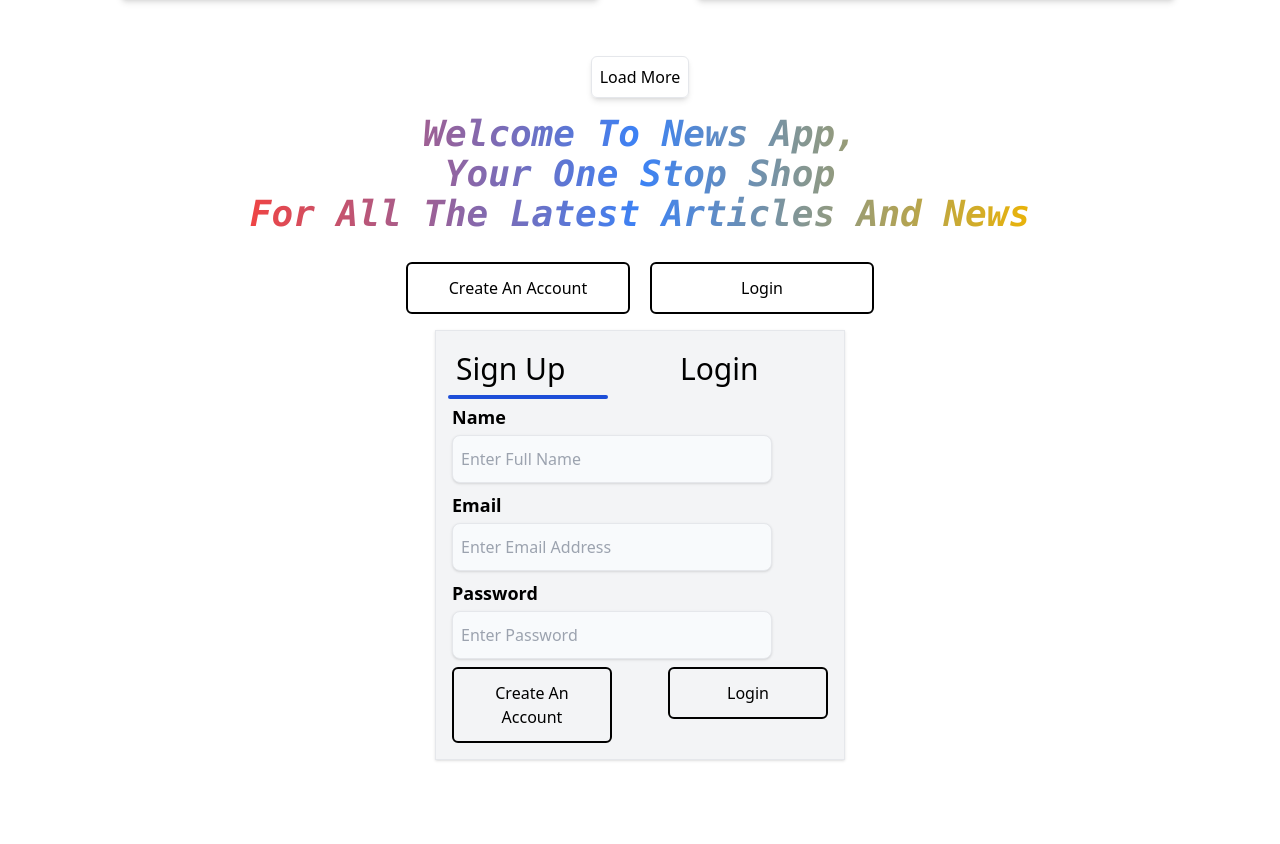
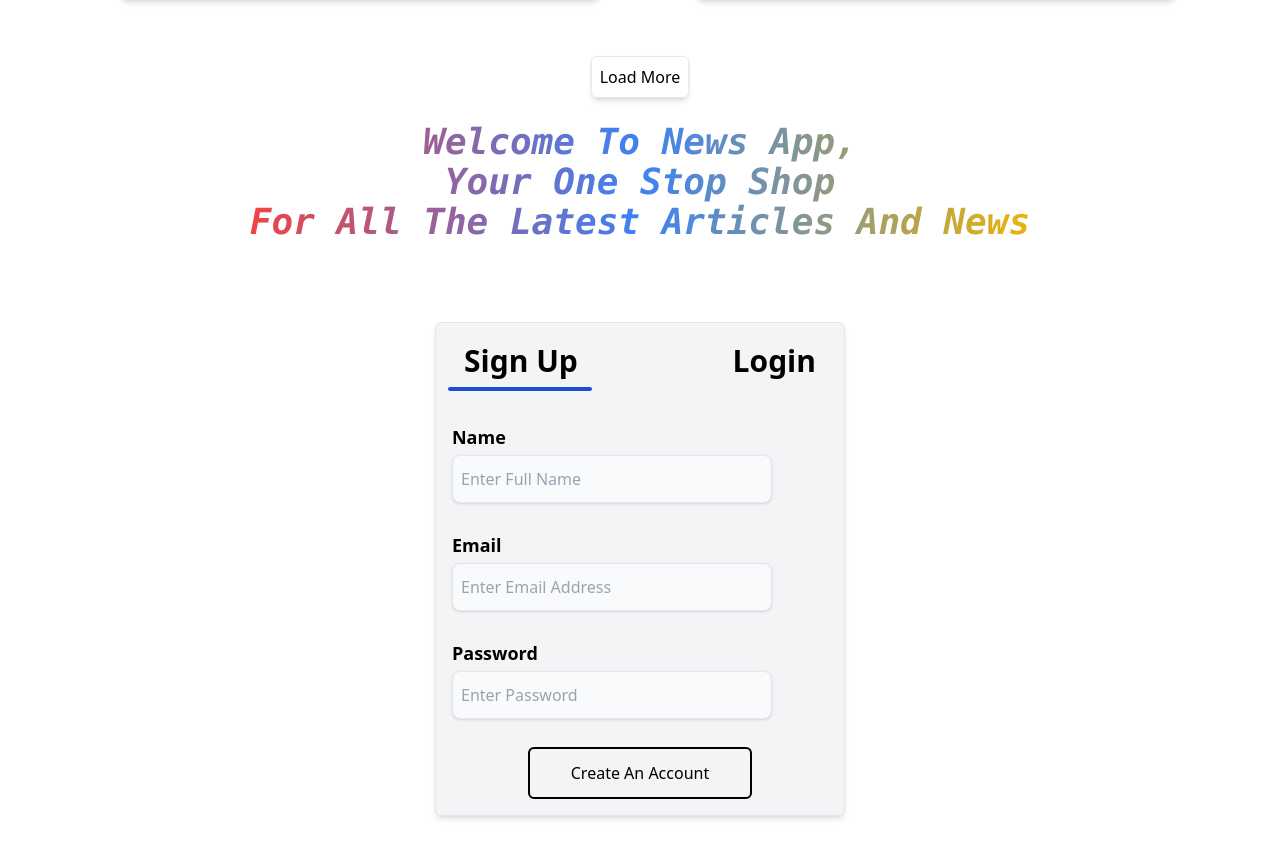
Before and after one commit to themuffineman/news-app, a React (Vite) app in the folder news/: page / in a window 1280 px wide. Shown: the part 4153-4997 px from the top of the page. Before the commit the page ends 4933 px from the top, so only its background shows below. Built offline with nearby package versions, Linux system fonts and the light colour scheme.

Commit message:
Form Complete

```diff
--- a/news/src/App.tsx
+++ b/news/src/App.tsx
@@ -4,7 +4,6 @@ import TrendingArticle from './components/TrendingArticle'
 import NewsGrid from './sections/NewsGrid'
 import Sources from './sections/Sources'
 import SignUpPage from './pages/SignUpPage'
-import SignUpForm from './components/SignUpForm'
 
 const App: React.FC = () => {
 
@@ -16,7 +15,6 @@ const App: React.FC = () => {
         <Sources/>
         <NewsGrid/>
         <SignUpPage/>
-        <SignUpForm/>
       </div>
     </>
   )
--- /dev/null
+++ b/news/src/components/LoginBtn.tsx
@@ -0,0 +1,9 @@
+import React from 'react'
+
+const LoginBtn:React.FC = () => {
+  return (
+    <button className='w-56 bg-transparent border-black border-2 rounded-md text-black p-3 hover:bg-black hover:text-white transition-all'>Login</button>
+  )
+}
+
+export default LoginBtn
--- a/news/src/components/SignUpForm.tsx
+++ b/news/src/components/SignUpForm.tsx
@@ -1,21 +1,34 @@
-import React from 'react'
+import React, { useState } from 'react'
+import LoginBtn from './LoginBtn'
+import CreateBtn from './CreateBtn';
 
 const SignUpForm: React.FC = () => {
+    const [signUp, setSignUp] = useState(true);
+
+    function changeForm(bool:boolean){
+        setSignUp(bool)
+    }
+
   return (
-    <div className='w-max h-max p-3 border shadow bg-gray-100 flex flex-col justify-between'>
-        <div className='felx felx-col justify-between items-center w-96'>
-            <div className='flex justify-between items-center w-96'>
-                <div className='p-2 w-40 text-3xl capitalize'>sign up</div>
-                <div className='p-2 w-40 text-3xl capitalize'>login</div>
+    <div className='w-max h-max p-3 border rounded-md shadow-md bg-gray-100 flex flex-col justify-between'>
+        <div className='flex flex-col justify-between items-center w-96'>
+            <div className='flex justify-between items-center w-full'>
+                <div className='p-2 pl-4 w-40 text-3xl capitalize text-left font-semibold cursor-pointer hover:text-gray-500' onClick={()=>changeForm(true)}>sign up</div>
+                <div className='p-2 pr-4 w-40 text-3xl capitalize text-right font-semibold cursor-pointer hover:text-gray-500' onClick={()=>changeForm(false)}>login</div>
             </div>
-            <div className='h-1 w-40 bg-blue-700 rounded-full self-start'></div>
+            <div className={`h-1 w-36 bg-blue-700 rounded-full ${signUp? 'self-start': 'self-end'}`}></div>
         </div>
         <div>
-            <form action="">
-                <div className='flex flex-col items-start gap-1 p-1 justify-between'>
+            <form action="" className='flex flex-col gap-5 mt-7'>
+                {
+                    signUp
+                    &&
+                    <div className='flex flex-col items-start gap-1 p-1 justify-between'>
                     <label htmlFor="name" className='text-lg capitalize font-semibold'>Name</label>
                     <input type="text" placeholder='Enter Full Name' className='rounded-lg focus:outline-none h-12 pl-2 border bg-slate-50 shadow w-80' id='name' />
-                </div>
+                    </div>
+                }
+
                 <div className='flex flex-col items-start gap-1 p-1 justify-between'>
                     <label htmlFor="email" className='text-lg capitalize font-semibold'>Email</label>
                     <input className='rounded-lg focus:outline-none h-12 pl-2 border bg-slate-50 shadow w-80' type="email" placeholder='Enter Email Address' id='email' />
@@ -24,9 +37,8 @@ const SignUpForm: React.FC = () => {
                     <label htmlFor="password" className='text-lg capitalize font-semibold'>Password</label>
                     <input className='rounded-lg focus:outline-none h-12 pl-2 border bg-slate-50 shadow w-80' placeholder='Enter Password' type="password" />
                 </div>
-                <div className='flex items-start gap-1 p-1 justify-between'>
-                    <button className='w-40 bg-transparent border-black border-2 rounded-md text-black p-3 hover:bg-black hover:text-white transition-all'>Create An Account</button>
-                    <button className='w-40 bg-transparent border-black border-2 rounded-md text-black p-3 hover:bg-black hover:text-white transition-all'>Login</button>
+                <div className='flex justify-center gap-1 p-1 '>
+                    {signUp? <CreateBtn/>:<LoginBtn/>}
                 </div>
             </form>
         </div>
--- a/news/src/pages/SignUpPage.tsx
+++ b/news/src/pages/SignUpPage.tsx
@@ -1,13 +1,11 @@
 import React from 'react'
+import SignUpForm from '../components/SignUpForm'
 
 const SignUpPage:React.FC = () => {
   return (
-    <div>
+    <div className='flex flex-col gap-20 p-2 items-center justify-between'>
         <h1 className=' text-center italic text-4xl font-mono font-bold capitalize bg-gradient-to-r from-red-500 via-blue-500 to-yellow-500 text-transparent bg-clip-text'>Welcome to <strong>news app,</strong><br></br> your one stop shop  <br></br>for all the latest Articles and News</h1>
-        <div className="flex gap-5 justify-center items-center p-2 mt-5">
-            <button className='w-56 bg-transparent border-black border-2 rounded-md text-black p-3 hover:bg-black hover:text-white transition-all'>Create An Account</button>
-            <button className='w-56 bg-transparent border-black border-2 rounded-md text-black p-3 hover:bg-black hover:text-white transition-all'>Login</button>
-        </div>
+        <SignUpForm/>
     </div>
   )
 }
```
